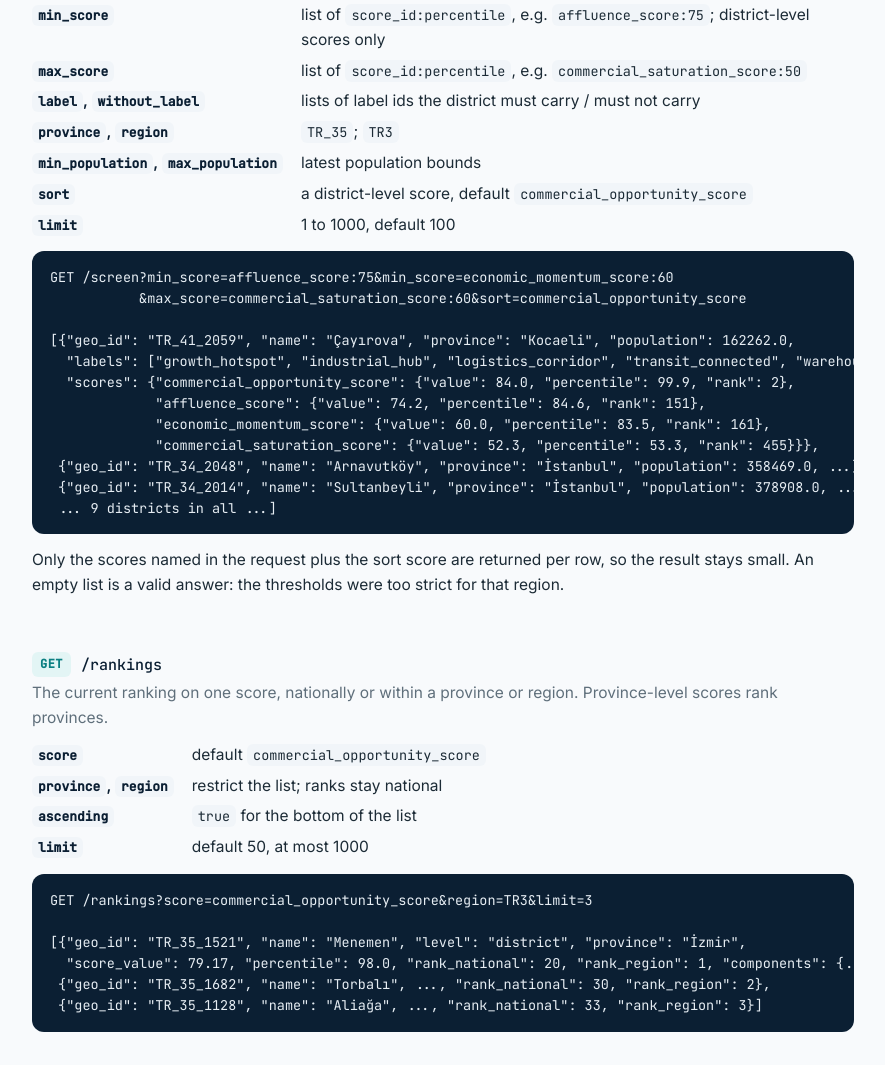
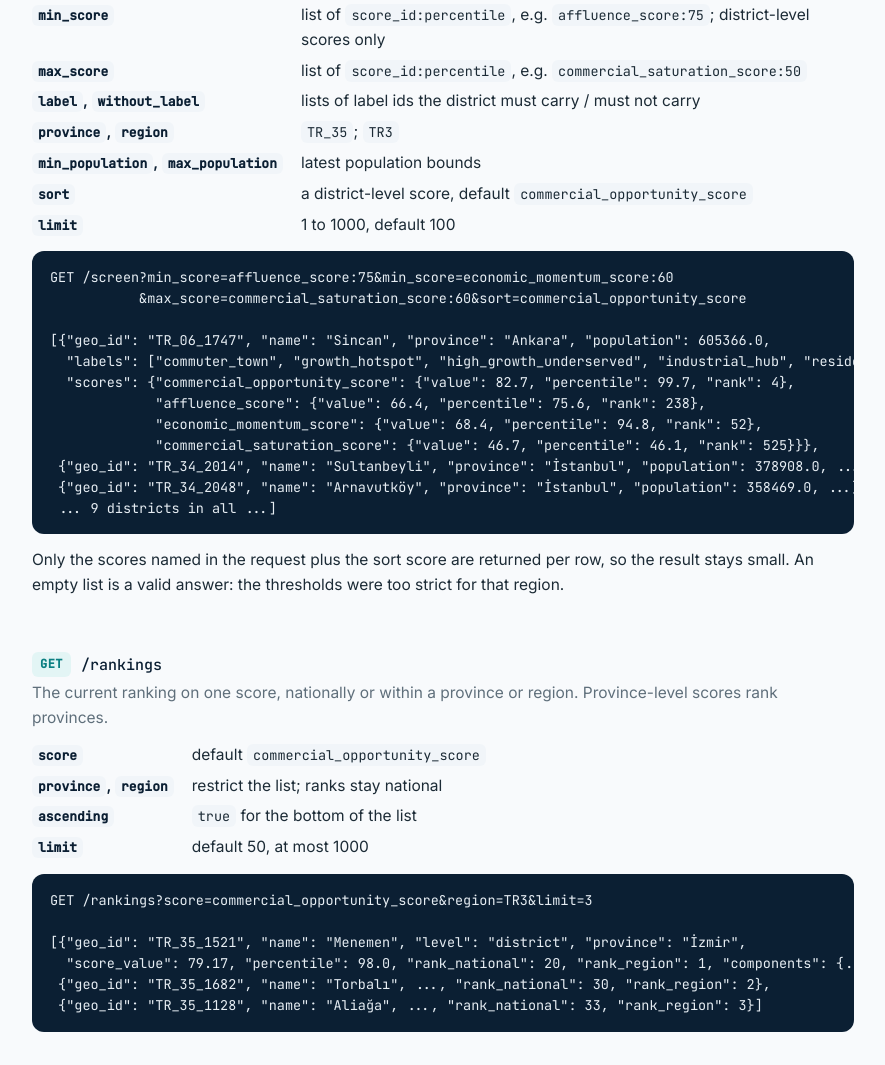
Before and after one commit to Locumetry-Data/locumetry, a plain HTML site: page docs/index.html in a window 1280 px wide. Shown: the part 6066-7131 px from the top of the page, without its empty margins (336-1221 px from the left). Drawn offline with Linux system fonts and the light colour scheme.

Commit message:
Guide: the screen example's rows are the ones the rebuilt API returns

```diff
--- a/docs/index.html
+++ b/docs/index.html
@@ -235,14 +235,14 @@ console.log(sincan.geo.name, sincan.labels.map(l =&gt; l.label));</code></pre>
 <pre><code>GET /screen?min_score=affluence_score:75&amp;min_score=economic_momentum_score:60
            &amp;max_score=commercial_saturation_score:60&amp;sort=commercial_opportunity_score
 
-[{"geo_id": "TR_41_2059", "name": "Çayırova", "province": "Kocaeli", "population": 162262.0,
-  "labels": ["growth_hotspot", "industrial_hub", "logistics_corridor", "transit_connected", "warehouse_zone"],
-  "scores": {"commercial_opportunity_score": {"value": 84.0, "percentile": 99.9, "rank": 2},
-             "affluence_score": {"value": 74.2, "percentile": 84.6, "rank": 151},
-             "economic_momentum_score": {"value": 60.0, "percentile": 83.5, "rank": 161},
-             "commercial_saturation_score": {"value": 52.3, "percentile": 53.3, "rank": 455}}},
+[{"geo_id": "TR_06_1747", "name": "Sincan", "province": "Ankara", "population": 605366.0,
+  "labels": ["commuter_town", "growth_hotspot", "high_growth_underserved", "industrial_hub", "residential_zone"],
+  "scores": {"commercial_opportunity_score": {"value": 82.7, "percentile": 99.7, "rank": 4},
+             "affluence_score": {"value": 66.4, "percentile": 75.6, "rank": 238},
+             "economic_momentum_score": {"value": 68.4, "percentile": 94.8, "rank": 52},
+             "commercial_saturation_score": {"value": 46.7, "percentile": 46.1, "rank": 525}}},
+ {"geo_id": "TR_34_2014", "name": "Sultanbeyli", "province": "İstanbul", "population": 378908.0, ...},
  {"geo_id": "TR_34_2048", "name": "Arnavutköy", "province": "İstanbul", "population": 358469.0, ...},
- {"geo_id": "TR_34_2014", "name": "Sultanbeyli", "province": "İstanbul", "population": 378908.0, ...},
  ... 9 districts in all ...]</code></pre>
 <p>Only the scores named in the request plus the sort score are returned per row, so the result stays small. An empty list is a valid answer: the thresholds were too strict for that region.</p>
 </section>
```
